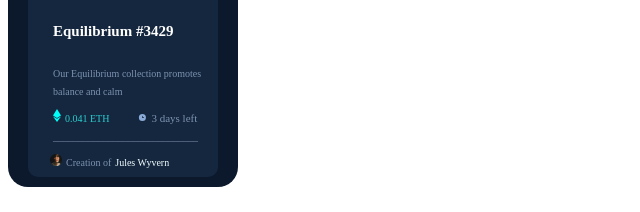
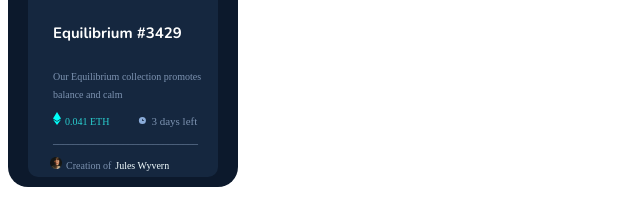
Before and after one commit to buba201017/Reto-21-20-2025, a plain HTML site: page index.html in a window 1280 px wide. Shown: the part 201-413 px from the top of the page, 0-640 px from the left. Drawn offline with nearby package versions, Linux system fonts and the light colour scheme.

Commit message:
Cambios realizados para ajustar el font global

```diff
--- a/styles.css
+++ b/styles.css
@@ -2,6 +2,7 @@
         *{
             margin:0;
             padding:0;
+            font-family: nunito;
         }
 
         main{
@@ -22,7 +23,7 @@
 
         h1{
             color: white;
-            font-family: serif;
+            font-family: nunito;
             font-size: 15px;
             padding-top: 10px;
             padding-bottom: 10px;
```
